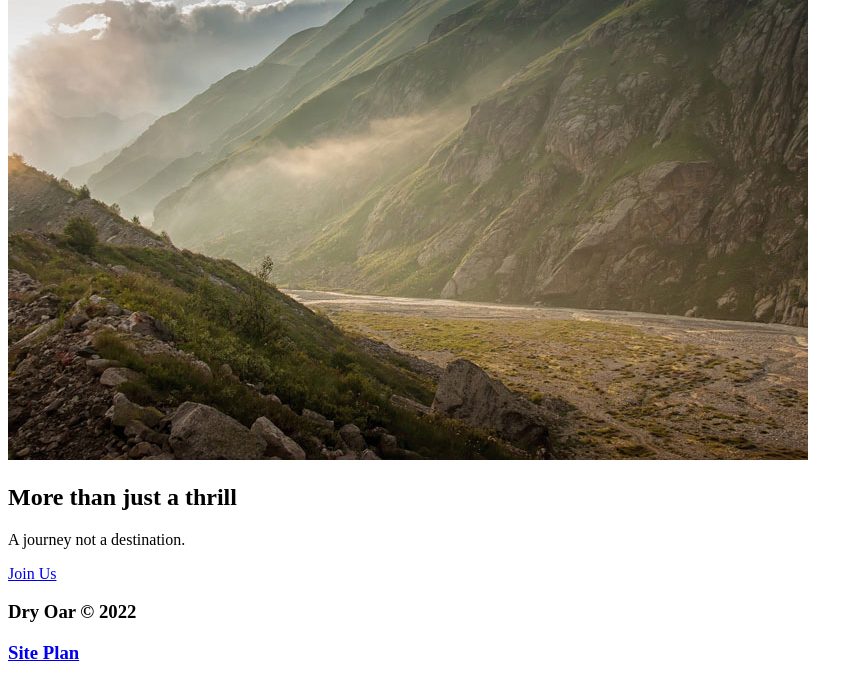
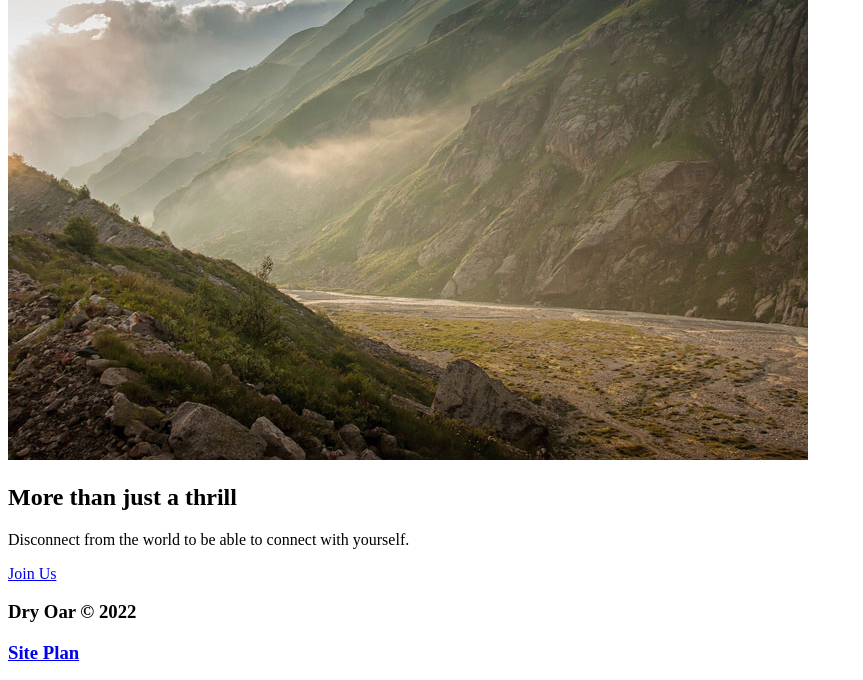
Before and after one commit to l1k4nz/wdd130, a plain HTML site: page wwr/index.html in a window 1280 px wide. Shown: the part 2913-3593 px from the top of the page, without its empty margins (0-863 px from the left). Drawn offline with Linux system fonts and the light colour scheme.

Commit message:
Changues

```diff
--- a/wwr/index.html
+++ b/wwr/index.html
@@ -48,7 +48,7 @@
         </section>
         <img class="mountains" src="images/mountains.jpg" alt="Missy Mountains">
         <h2>More than just a thrill</h2>
-        <p>A journey not a destination.</p>
+        <p>Disconnect from the world to be able to connect with yourself.</p>
         <a class="join" href="rivers.html">Join Us</a>
     </main>
     <footer>
```
